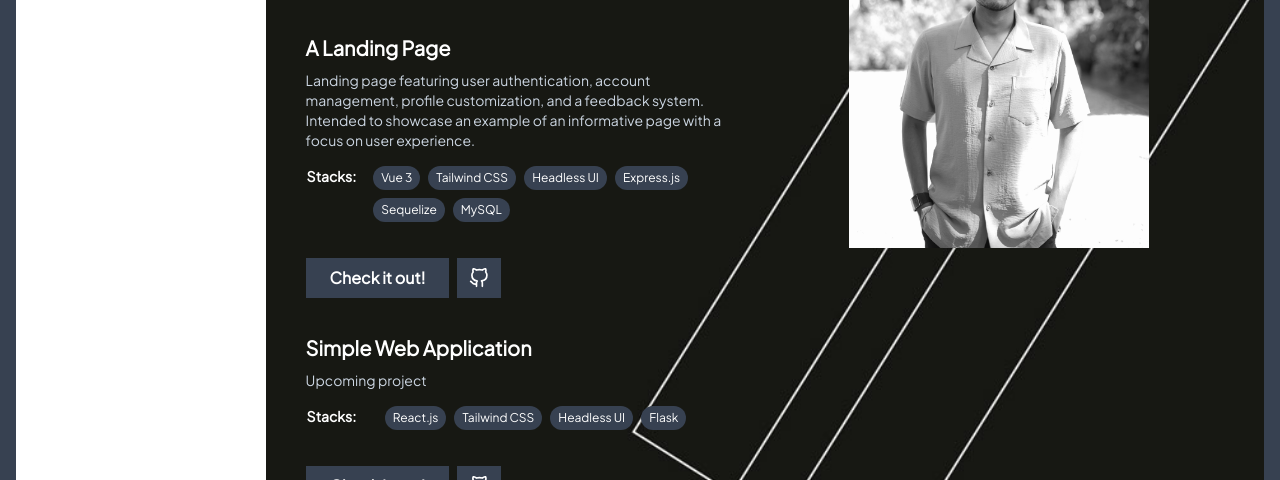
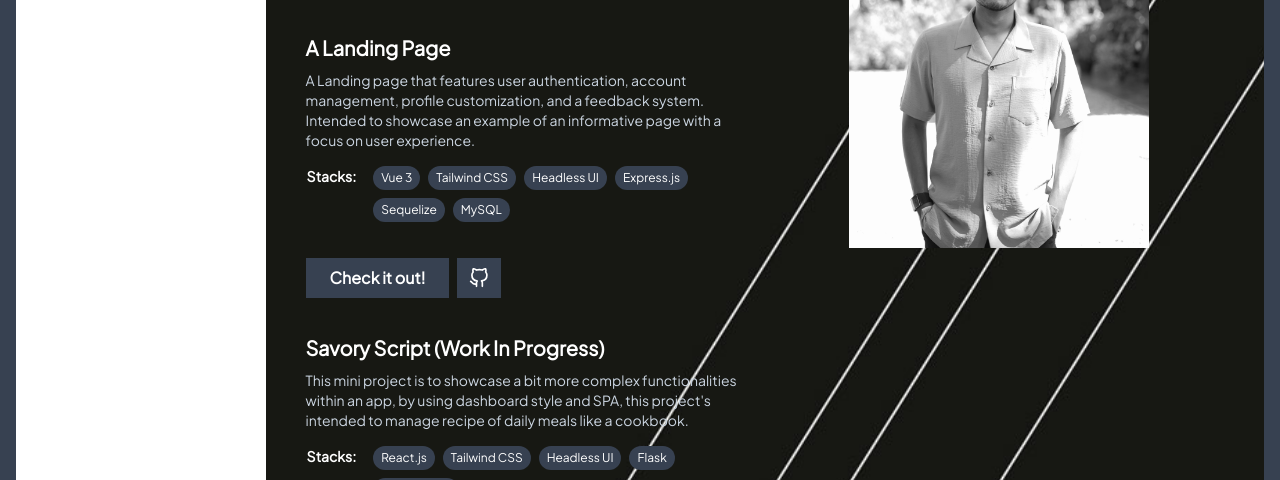
Before and after one commit to handraromel/portofolio-app, a Vue app in the folder frontend/vue/: page / in a window 1280 px wide. Shown: the part 258-738 px from the top of the page. Built offline with nearby package versions, Linux system fonts and the light colour scheme; no server answers; what vue3-smooth-scroll would draw is missing.

Commit message:
updated the landing page

```diff
--- a/frontend/vue/src/HomeView.vue
+++ b/frontend/vue/src/HomeView.vue
@@ -116,19 +116,20 @@ const items = ref([
   {
     title: 'A Landing Page',
     description:
-      'Landing page featuring user authentication, account management, profile customization, and a feedback system. Intended to showcase an example of an informative page with a focus on user experience.',
+      'A Landing page that features user authentication, account management, profile customization, and a feedback system. Intended to showcase an example of an informative page with a focus on user experience.',
     stacks: 'Vue 3, Tailwind CSS, Headless UI, Express.js, Sequelize, MySQL',
     url: '/vue-express-portofolio/',
     target: '_blank',
     github: 'https://github.com/handraromel/portofolio-app'
   },
   {
-    title: 'Simple Web Application',
-    description: 'Upcoming project',
-    stacks: 'React.js, Tailwind CSS, Headless UI, Flask',
-    url: '#',
-    target: '',
-    github: 'https://github.com/handraromel'
+    title: 'Savory Script (Work In Progress)',
+    description:
+      "This mini project is to showcase a bit more complex functionalities within an app, by using dashboard style and SPA, this project's intended to manage recipe of daily meals like a cookbook.",
+    stacks: 'React.js, Tailwind CSS, Headless UI, Flask, PostgreSQL',
+    url: 'https://savoryscript.handraromel.website',
+    target: '_blank',
+    github: 'https://github.com/handraromel/portofolio-app-2'
   }
 ])
 </script>
--- a/frontend/vue/src/components/Decoration.vue
+++ b/frontend/vue/src/components/Decoration.vue
@@ -1,9 +1,5 @@
 <template>
   <div>
-    <img
-      v-scroll-utilities="{ type: 'lazyLoad' }"
-      data-src="/assets/decoration/decoration.png"
-      alt="separator"
-    />
+    <img src="/assets/decoration/decoration.png" alt="separator" />
   </div>
 </template>
--- a/frontend/vue/src/directives/scrollUtilities.ts
+++ b/frontend/vue/src/directives/scrollUtilities.ts
@@ -4,7 +4,7 @@
  * <div v-scroll-utilities="{ type: 'animation', animationType: 'slideInRight', duration: 1.5, delay: 0.2, replay: true }" />
  * LAZYLOAD
  * Image:
- * <img v-scroll-utilities="{ type: 'lazyLoad' }" src:'/path/to/image.jpg' alt="Lazy loaded image" />
+ * <img v-scroll-utilities="{ type: 'lazyLoad' }" data-src:'/path/to/image.jpg' alt="Lazy loaded image" />
  */
 
 import { type Directive, watch, onUnmounted } from 'vue'
--- a/frontend/vue/src/views/sections/SectionFive.vue
+++ b/frontend/vue/src/views/sections/SectionFive.vue
@@ -15,12 +15,7 @@
           :key="index"
           class="group relative w-full overflow-hidden sm:w-6/12 lg:w-3/12"
         >
-          <img
-            v-scroll-utilities="{ type: 'lazyLoad' }"
-            :data-src="work.image"
-            :alt="work.title"
-            class="h-96 w-full object-cover"
-          />
+          <img :src="work.image" :alt="work.title" class="h-96 w-full object-cover" />
           <div
             class="absolute inset-0 flex flex-col items-center justify-center bg-red-500 bg-opacity-75 text-white opacity-0 transition-opacity duration-300 group-hover:opacity-100"
           >
--- a/frontend/vue/src/views/sections/SectionFour.vue
+++ b/frontend/vue/src/views/sections/SectionFour.vue
@@ -39,8 +39,7 @@
       }"
     >
       <img
-        v-scroll-utilities="{ type: 'lazyLoad' }"
-        data-src="/assets/section_4/r-side.jpg"
+        src="/assets/section_4/r-side.jpg"
         class="h-full w-full object-cover"
         alt="Services illustration"
       />
--- a/frontend/vue/src/views/sections/SectionNine.vue
+++ b/frontend/vue/src/views/sections/SectionNine.vue
@@ -25,12 +25,7 @@
           class="group relative flex w-full p-2 max-sm:flex-col xl:w-1/2"
         >
           <div class="relative z-10 w-1/2 max-sm:w-full">
-            <img
-              v-scroll-utilities="{ type: 'lazyLoad' }"
-              :data-src="content.image"
-              :alt="content.title"
-              class="h-full w-full object-cover"
-            />
+            <img :src="content.image" :alt="content.title" class="h-full w-full object-cover" />
           </div>
           <div
             class="z-30 flex w-1/2 flex-col justify-center overflow-hidden bg-red-500 p-8 text-white max-sm:w-full"
@@ -83,7 +78,6 @@
   >
     <div v-if="selectedPost">
       <img
-        v-scroll-utilities="{ type: 'lazyLoad' }"
         :data-src="selectedPost.image"
         :alt="selectedPost.title"
         class="mb-4 w-full object-cover"
--- a/frontend/vue/src/views/sections/SectionSeven.vue
+++ b/frontend/vue/src/views/sections/SectionSeven.vue
@@ -1,9 +1,7 @@
 <template>
   <div
     id="achievements"
-    v-scroll-utilities="{ type: 'lazyLoad' }"
-    data-src="/assets/section_7/background.jpg"
-    class="relative mb-24 flex h-screen items-center justify-center bg-cover bg-center text-white md:h-[65vh]"
+    class="relative mb-24 flex h-screen items-center justify-center bg-[url('/assets/section_7/background.jpg')] bg-cover bg-center text-white md:h-[65vh]"
   >
     <div class="absolute inset-0 bg-black opacity-50"></div>
     <div class="container relative z-10 mx-auto px-4">
--- a/frontend/vue/src/views/sections/SectionSix.vue
+++ b/frontend/vue/src/views/sections/SectionSix.vue
@@ -43,8 +43,7 @@
           }"
         >
           <img
-            v-scroll-utilities="{ type: 'lazyLoad' }"
-            data-src="/assets/section_6/r-side.jpg"
+            src="/assets/section_6/r-side.jpg"
             alt="Case Study Image"
             class="h-[824px] w-full object-cover max-lg:h-[536px]"
           />
--- a/frontend/vue/src/views/sections/SectionTen.vue
+++ b/frontend/vue/src/views/sections/SectionTen.vue
@@ -30,7 +30,7 @@
               <span class="px-2 text-white">{{ userMessage }}</span>
             </div>
           </transition>
-          <form @submit.prevent="handleSubmit" v-scroll-utilities="{ type: 'lazyLoad' }">
+          <form @submit.prevent="handleSubmit">
             <div v-for="(field, index) in fields" :key="index" class="mb-4">
               <Field
                 :type="field.type"
--- a/frontend/vue/src/views/sections/SectionThree.vue
+++ b/frontend/vue/src/views/sections/SectionThree.vue
@@ -13,8 +13,7 @@
           }"
         >
           <img
-            v-scroll-utilities="{ type: 'lazyLoad' }"
-            data-src="/assets/section_3/monitor.png"
+            src="/assets/section_3/monitor.png"
             class="h-auto w-full object-contain"
             alt="iMac displaying website"
           />
```
